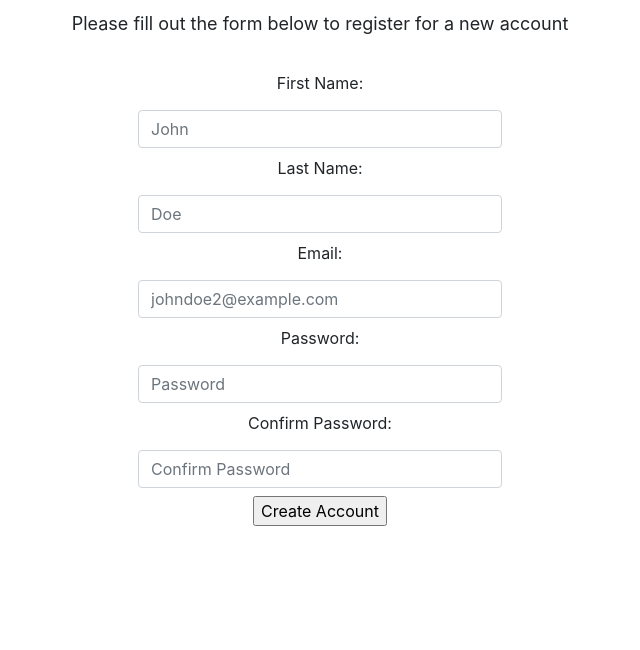
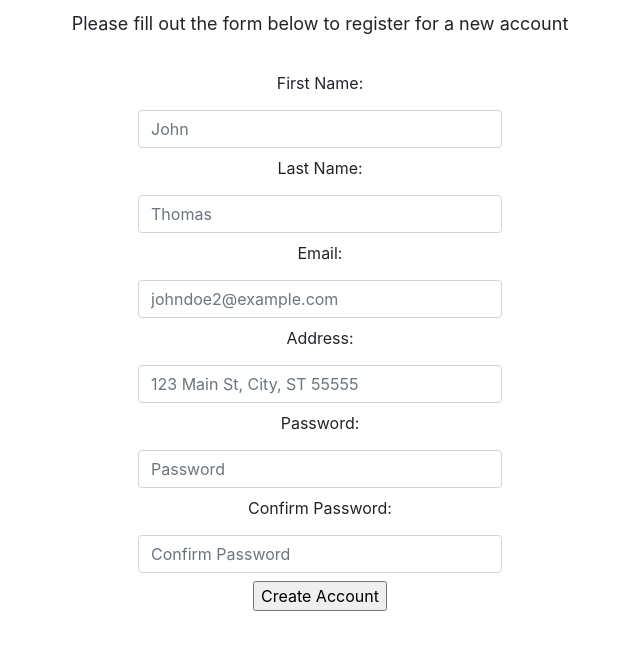
Before and after one commit to alexp230/SRVR-CS499-FinalProject, a Flask app: page /signup in a window 1280 px wide. Shown: the part 56-706 px from the top of the page, without its empty margins (320-960 px from the left). Run offline with Flask 3, Linux system fonts and the light colour scheme.

Commit message:
Sign Up Page
Sign Up Page working....Once a new user signs up they will be added to the User database table.

```diff
--- a/main.py
+++ b/main.py
@@ -71,8 +71,7 @@ class User(db.Model):
     address = db.Column(db.Text)
     subscriptionType = db.Column(db.Text)
 
-    def __init__(self, U_id, fname, lname, email, password, address, subscriptionType):
-        self.U_id = U_id
+    def __init__(self, fname, lname, email, password, address, subscriptionType):
         self.fname = fname
         self.lname = lname
         self.email = email
@@ -169,27 +168,60 @@ with app.app_context():
 @app.route('/signup', methods = ["GET", "POST"])
 def signup():
     msg = None
-    if(request.method == "POST"):
-        firstname = request.form["fName"]
-        lastname = request.form["lName"]
-        email = request.form["email"]
-        password = request.form["psw"]
-        if(request.form["email"] != "" and passwordValidation(request.form["psw"]) == True and request.form["psw"] == request.form["conpsw"]):
-            msg = "Account created successfully. Thank you for creating an account with us!"
+    # if(request.method == "POST"):
+    #     firstname = request.form["fName"]
+    #     lastname = request.form["lName"]
+    #     email = request.form["email"]
+    #     password = request.form["psw"]
+    #     if(request.form["email"] != "" and passwordValidation(request.form["psw"]) == True and request.form["psw"] == request.form["conpsw"]):
+    #         msg = "Account created successfully. Thank you for creating an account with us!"
 
 
-            # ---------- Connect to SQLAlchemy ----------
-            # conn = sql.connect("jpm.db")
-            # c = conn.cursor()
-            # c.execute("INSERT INTO accounts VALUES('"+firstname+"', '"+lastname+"', '"+email+"', '"+password+"') ")
-            # conn.commit()
-            # conn.close()
+    #         # ---------- Connect to SQLAlchemy ----------
+    #         # conn = sql.connect("jpm.db")
+    #         # c = conn.cursor()
+    #         # c.execute("INSERT INTO accounts VALUES('"+firstname+"', '"+lastname+"', '"+email+"', '"+password+"') ")
+    #         # conn.commit()
+    #         # conn.close()
 
 
-            return redirect(url_for("thankyou"))
-        else:
-            msg = "Something went wrong. Please make sure your email is not blank, and both of your passwords match"
+    #         return redirect(url_for("thankyou"))
+    #     else:
+    #         msg = "Something went wrong. Please make sure your email is not blank, and both of your passwords match"
     return render_template("signup.html", msg = msg)
+
+
+# Use this function to contain all the code for the add.html attributes and logic
+# eg. Saving the users input and creating a record to hold their account in the database.
+@app.route("/add", methods = ["POST"])
+def add():
+    fName = request.form.get("fName")
+    lName = request.form.get("lName")
+    email = request.form.get("email")
+    address = request.form.get("address")
+    password = request.form.get("password")
+    confirmpassword = request.form.get("confirmPassword")
+    subscriptionType = "basic"
+
+    emailCheck = User.query.filter_by(email=email).first()
+    if emailCheck: # If email already exists in database
+        error = "The email you entered is already taken."
+        return render_template ('signup.html', error=error, password=password, confirmpassword=confirmpassword)
+
+    if not passwordValidation(password):
+        error = "Password must contain at least one capital letter, one lowercase letter, and end with a number."
+        return render_template('signup.html', error=error, password=password, confirmpassword=confirmpassword)
+
+    if password != confirmpassword:
+        error = "Passwords do not match."
+        return render_template('signup.html', error=error, password=password, confirmpassword=confirmpassword)
+
+    newUser = User(fname=fName, lname=lName,  email=email, password=password, address=address, subscriptionType=subscriptionType)
+
+    db.session.add(newUser)
+    db.session.commit()
+    return redirect('thankyou')
+
 
 # All this function needs to do is display a thankyou message / give conformation that
 # the account was created, then redirect the user to the login page.
--- a/templates/signup.html
+++ b/templates/signup.html
@@ -10,24 +10,33 @@
     {% extends "menu.html" %}
     {% block content %}
     <p>Please fill out the form below to register for a new account</p>
-    <form action="{{url_for('signup')}}" method="POST">
-        <label for="formGroupExampleInput">First Name: </label>
-        <input type="text" class="form-control" id="formGroupExampleInput" name="fName" placeholder="John">
+    <!-- <form action="{{url_for('signup')}}" method="POST"> -->
+    <form class="ui form" action="/add" method="post" enctype="multipart/form-data">
+        <label for="fName">First Name: </label>
+        <input type="text" class="form-control" id="fName" name="fName" placeholder="John">
 
-        <label for="formGroupExampleInput2" class="labels">Last Name: </label>
-        <input type="text" class="form-control" id="formGroupExampleInput2" name="lName" placeholder="Doe">
+        <label for="lName">Last Name: </label>
+        <input type="text" class="form-control" id="lName" name="lName" placeholder="Thomas">
 
-        <label for="formGroupExampleInput2" class="labels">Email: </label>
-        <input type="text" class="form-control" id="formGroupExampleInput3" name="email" placeholder="johndoe2@example.com">
+        <label for="email">Email: </label>
+        <input type="text" class="form-control" id="email" name="email" placeholder="johndoe2@example.com">
 
-        <label for="formGroupExampleInput2" class="labels">Password: </label>
-        <input type="password" class="form-control" id="formGroupExampleInput4" name="psw" placeholder="Password">
+        <label for="address">Address: </label>
+        <input type="text" class="form-control" id="address" name="address" placeholder="123 Main St, City, ST 55555">
 
-        <label for="formGroupExampleInput2" class="labels">Confirm Password: </label>
-        <input type="password" class="form-control" id="formGroupExampleInput5" name="conpsw" placeholder="Confirm Password">
+        <label for="password">Password: </label>
+        <input type="password" class="form-control" id="password" name="password" placeholder="Password">
+
+        <label for="confirmPassword">Confirm Password: </label>
+        <input type="password" class="form-control" id="confirmPassword" name="confirmPassword" placeholder="Confirm Password">
 
         <input type="submit" value="Create Account">
-      </form>
+    </form>
+    {% if error %}
+    <p>{{ error}}</p>
+    <p>{{ password}}</p>
+    <p>{{ confirmpassword}}</p>
+    {% endif %}
     <style>
         p{
             margin-top: 10px;
--- a/templates/thankyou.html
+++ b/templates/thankyou.html
@@ -5,6 +5,7 @@
     <div class="message">
         {{ msg }}
     </div>
+    <a href="{{ url_for('login') }}" class="button">Go to Login</a>
     <style type="text/css">
         .message{
             text-align: center;
```
Also changed, not shown: data.sqlite.
